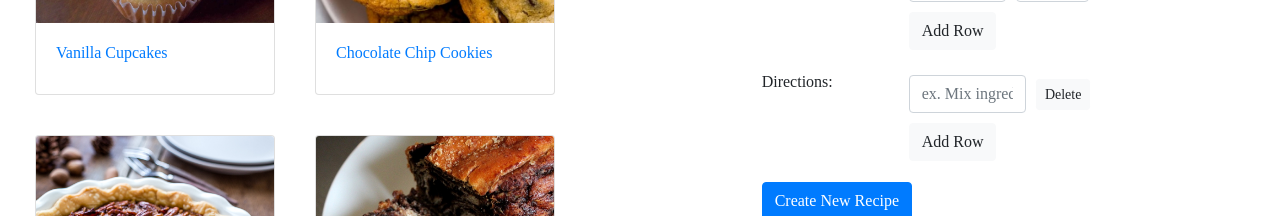
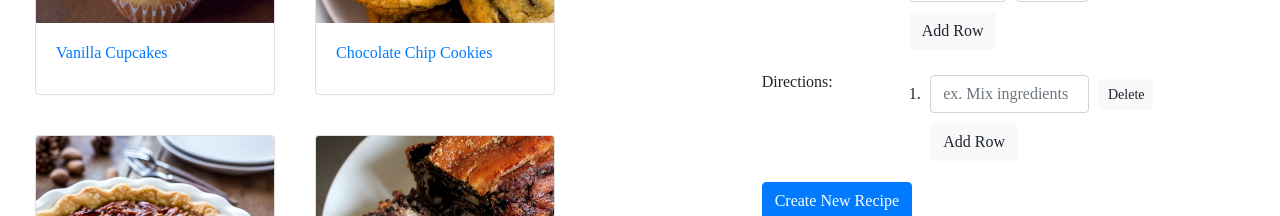
Before and after one commit to marissazhong/react-recipe-manager, a React (Create React App) app in the folder client/: page /recipes in a window 1280 px wide. Shown: the part 420-636 px from the top of the page. Built offline with nearby package versions, Linux system fonts and the light colour scheme.

Commit message:
finish directions input component

```diff
--- a/client/src/components/recipes/DirectionInput.js
+++ b/client/src/components/recipes/DirectionInput.js
@@ -31,22 +31,26 @@ class DirectionInput extends Component {
         return(
             <div className="form-group row">
                 <div className="col-sm-4">
-                    <label>{this.props.label}: </label>
+                    <label>Directions: </label>
                 </div>
-                <div className="col-sm">
+                <div className="col-sm-8">
                     <table className="table-sm">
                     <tbody>
                         {this.state.directions.map((direction, index) => {
                             return (
                                 <tr key={'direction-' + index}>
-                                    <td className="col-sm-6"><input type="text" className="form-control" onChange={(event) => this.handleChange(index, event)} value={direction} placeholder="ex. Mix ingredients" /></td>
-                                    <td><button id="deleteRow" className="btn btn-light btn-sm" onClick={(event) => this.deleteRow(index, event)}>Delete</button></td>
+                                    <td style={{width: '5%'}}>{index+1}.</td>
+                                    <td style={{width: '90%'}}>
+                                        <input type="text" className="form-control" onChange={(event) => this.handleChange(index, event)} value={direction} placeholder="ex. Mix ingredients" />
+                                    </td>
+                                    <td style={{width: '5%'}}><button id="deleteRow" className="btn btn-light btn-sm" onClick={(event) => this.deleteRow(index, event)}>Delete</button></td>
                                 </tr>
                             )
                         })}
                     </tbody>
                     <tfoot>
                         <tr>
+                            <td></td>
                             <td><button id="addRow" className="btn btn-light" onClick={this.addRow}>Add Row</button></td>
                         </tr>
                     </tfoot>
--- a/client/src/components/recipes/IngredientInput.js
+++ b/client/src/components/recipes/IngredientInput.js
@@ -31,7 +31,7 @@ class IngredientInput extends Component {
         return (
             <div className="form-group row">
                 <div className="col-sm-4">
-                    <label>{this.props.label}: </label>
+                    <label>Ingredients: </label>
                 </div>
                 <div className="col-sm">
                     <table className="table-sm">
--- a/client/src/components/recipes/RecipeInput.js
+++ b/client/src/components/recipes/RecipeInput.js
@@ -32,8 +32,8 @@ class RecipeInput extends Component {
                     <TextInput label="Name" onChange={(event) => this.handleChange("name", event)} />
                     <TextInput label="Prep Time" onChange={(event) => this.handleChange("prepTime", event)}/>
                     <TextInput label="Cook Time" onChange={(event) => this.handleChange("cookTime", event)}/>
-                    <IngredientInput label="Ingredients" />
-                    <DirectionInput label="Directions" />
+                    <IngredientInput />
+                    <DirectionInput />
                     <button type="submit" className="btn btn-primary">Create New Recipe</button>
                 </form>
             </div>
```
